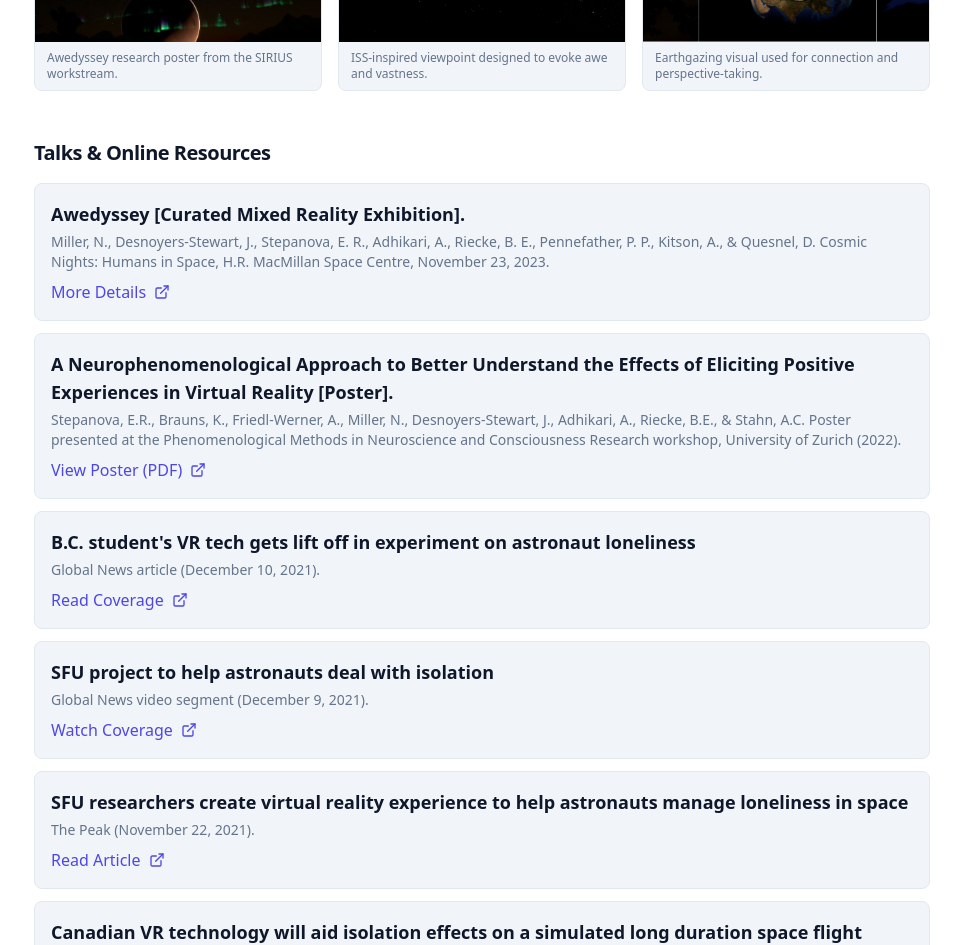
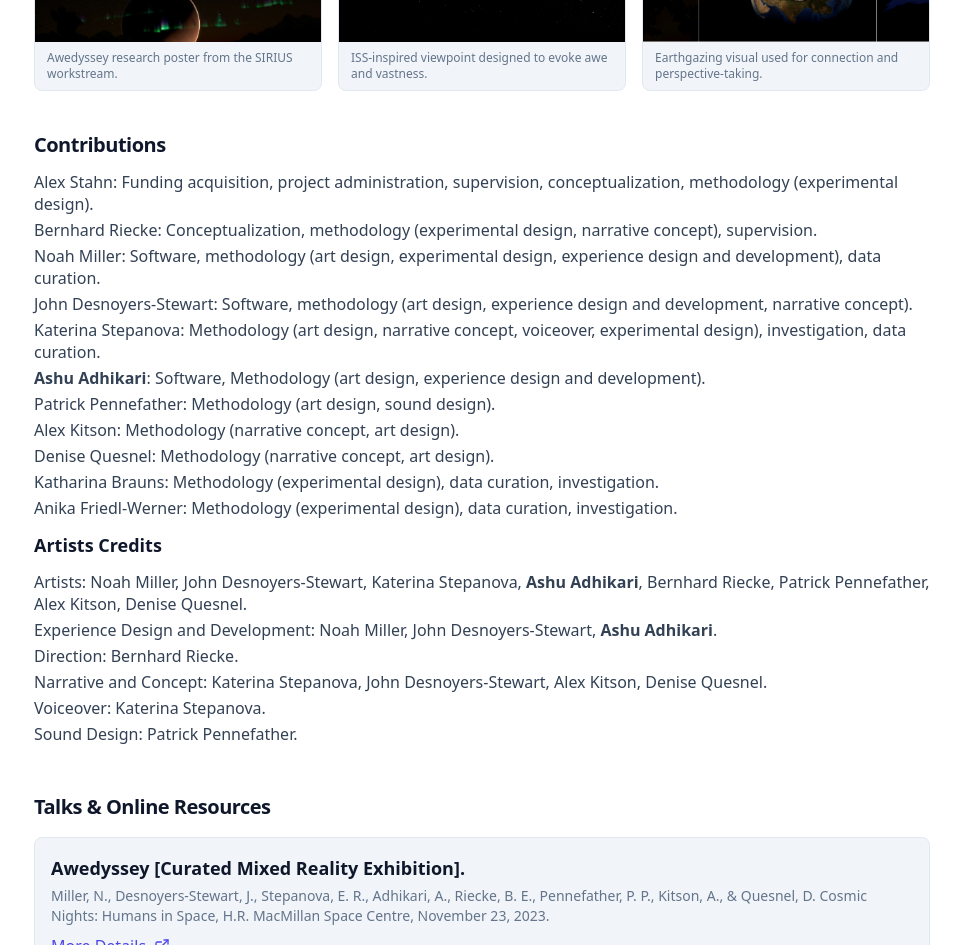
Before and after one commit to ashuadh7/ashuadh7.github.io, a React (Vite) app: page /projects/vr-beyond-ordinary in a window 1280 px wide. Shown: the part 2120-3065 px from the top of the page, without its empty margins (158-1119 px from the left). Built offline with nearby package versions, Linux system fonts and the light colour scheme.

Commit message:
Added contributors

```diff
--- a/src/pages/projects/VrBeyondOrdinaryProjectPage.tsx
+++ b/src/pages/projects/VrBeyondOrdinaryProjectPage.tsx
@@ -13,7 +13,6 @@ const earthgazingImage = "/projects/vr-beyond-ordinary/SIRIUS_Earthgazing.jpg";
 const issScreenshotImage = "/projects/vr-beyond-ordinary/Screen-Shot-ISS.jpg";
 const awedysseyPosterImage =
   "/projects/vr-beyond-ordinary/Awedyssey-Poster-2022-07-10.jpg";
-const zurichPosterPdf = "/projects/vr-beyond-ordinary/poster_zurich.pdf";
 
 interface GalleryItem {
   src: string;
@@ -194,6 +193,86 @@ export function VrBeyondOrdinaryProjectPage() {
             ))}
           </div>
         </section>
+
+        <section className="space-y-3">
+          <h2 className="text-primary">Contributions</h2>
+          <div className="space-y-1">
+            <p className="text-secondary leading-snug">
+              Alex Stahn: Funding acquisition, project
+              administration, supervision, conceptualization, methodology
+              (experimental design).
+            </p>
+            <p className="text-secondary leading-snug">
+              Bernhard Riecke: Conceptualization, methodology
+              (experimental design, narrative concept), supervision.
+            </p>
+            <p className="text-secondary leading-snug">
+              Noah Miller: Software, methodology (art design,
+              experimental design, experience design and development), data
+              curation.
+            </p>
+            <p className="text-secondary leading-snug">
+              John Desnoyers-Stewart: Software, methodology
+              (art design, experience design and development, narrative
+              concept).
+            </p>
+            <p className="text-secondary leading-snug">
+              Katerina Stepanova: Methodology (art design,
+              narrative concept, voiceover, experimental design),
+              investigation, data curation.
+            </p>
+            <p className="text-secondary leading-snug">
+              <strong>Ashu Adhikari</strong>: Software, Methodology (art
+              design, experience design and development).
+            </p>
+            <p className="text-secondary leading-snug">
+              Patrick Pennefather: Methodology (art design,
+              sound design).
+            </p>
+            <p className="text-secondary leading-snug">
+              Alex Kitson: Methodology (narrative concept, art
+              design).
+            </p>
+            <p className="text-secondary leading-snug">
+              Denise Quesnel: Methodology (narrative concept,
+              art design).
+            </p>
+            <p className="text-secondary leading-snug">
+              Katharina Brauns: Methodology (experimental
+              design), data curation, investigation.
+            </p>
+            <p className="text-secondary leading-snug">
+              Anika Friedl-Werner: Methodology (experimental
+              design), data curation, investigation.
+            </p>
+          </div>
+
+          <h3 className="text-primary">Artists Credits</h3>
+          <div className="space-y-1">
+            <p className="text-secondary leading-snug">
+              Artists: Noah Miller, John Desnoyers-Stewart, Katerina Stepanova,{" "}
+              <strong>Ashu Adhikari</strong>, Bernhard Riecke, Patrick
+              Pennefather, Alex Kitson, Denise Quesnel.
+            </p>
+            <p className="text-secondary leading-snug">
+              Experience Design and Development: Noah Miller,
+              John Desnoyers-Stewart, <strong>Ashu Adhikari</strong>.
+            </p>
+            <p className="text-secondary leading-snug">
+              Direction: Bernhard Riecke.
+            </p>
+            <p className="text-secondary leading-snug">
+              Narrative and Concept: Katerina Stepanova, John
+              Desnoyers-Stewart, Alex Kitson, Denise Quesnel.
+            </p>
+            <p className="text-secondary leading-snug">
+              Voiceover: Katerina Stepanova.
+            </p>
+            <p className="text-secondary leading-snug">
+              Sound Design: Patrick Pennefather.
+            </p>
+          </div>
+        </section>
       </ProjectPageLayout>
 
       {activeItem && (
```
